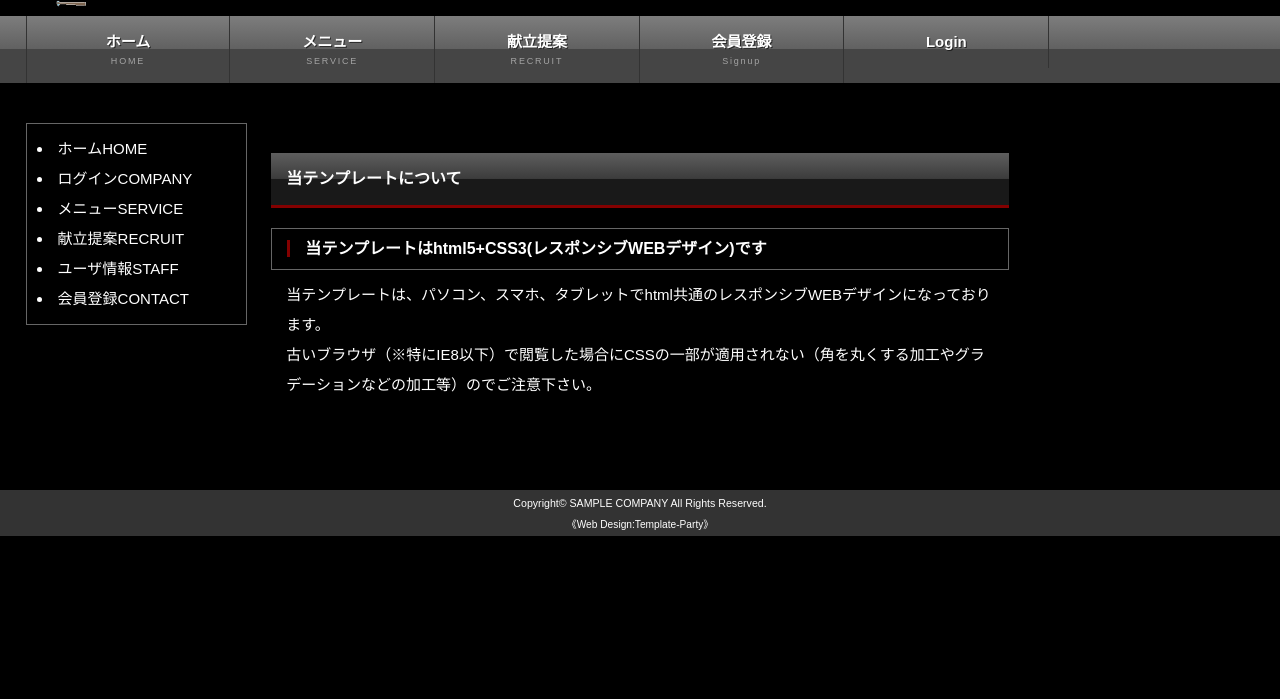
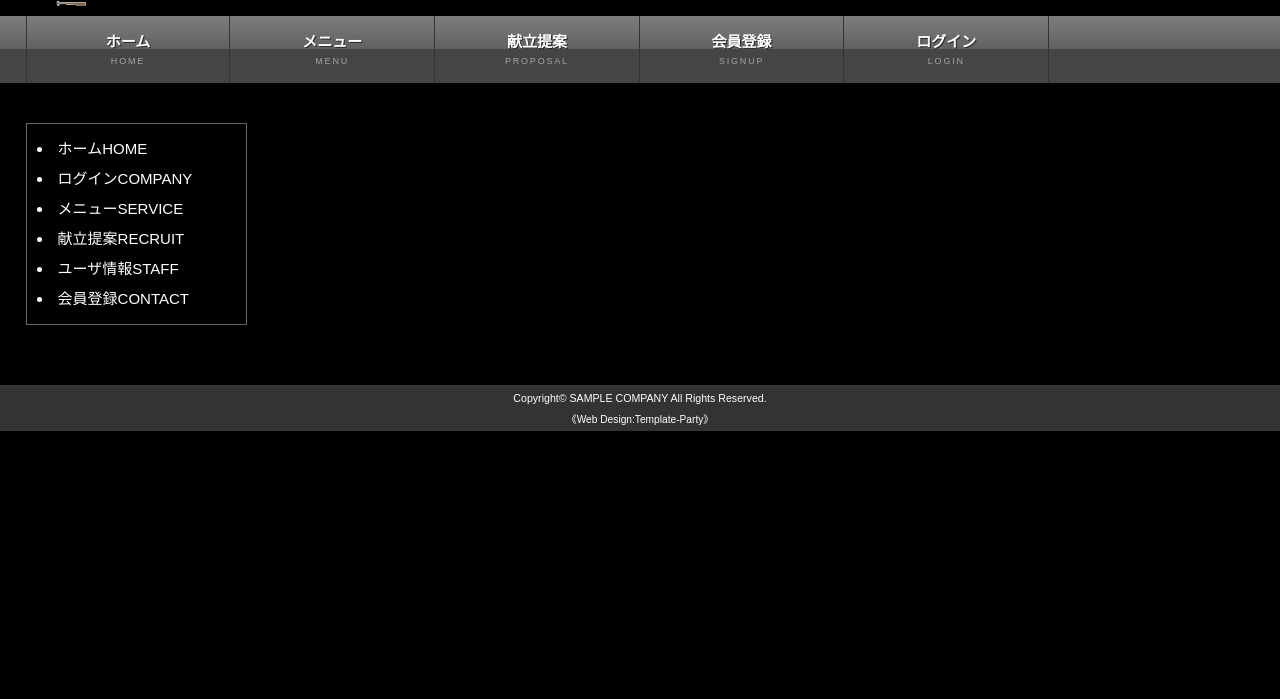
Before and after one commit to aiyama1467/LunchProject, a Django app: page / in a window 1280 px wide. Shown: the part 101-800 px from the top of the page. Run offline with Django 3.2, Linux system fonts and the light colour scheme.

Commit message:
base.htmlをきれいにした

```diff
--- a/templates/base.html
+++ b/templates/base.html
@@ -34,18 +34,18 @@
 <nav id="menubar">
     <ul class="inner">
         <li><a href="/">ホーム<span>HOME</span></a></li>
-<li><a href={% url 'menu_proposal:list' %} class="act">メニュー<span>SERVICE</span></a></li>
-<li><a href={% url 'menu_proposal:proposal' %} class="act">献立提案<span>RECRUIT</span></a></li>
+        <li><a href={% url 'menu_proposal:list' %} class="act">メニュー<span>MENU</span></a></li>
+        <li><a href={% url 'menu_proposal:proposal' %} class="act">献立提案<span>PROPOSAL</span></a></li>
         {% if user.is_superuser %}
         <li><a href={% url 'menu_proposal:add' %} class="act">メニューの追加<span>MenuAdd</span></a></li>
         {% endif %}
 
         {% if user.is_authenticated %}
         <li><a href="{% url 'logout' %}" class="logout">ログアウト<span>Logout</span></a></li>
-    <li><a href="{% url 'accounts:my_page' %}" class="logout">会員情報<span>User Menu</span></a></li>
+            <li><a href="{% url 'accounts:my_page' %}" class="info">会員情報<span>User Menu</span></a></li>
         {% else %}
-<li><a href="{% url 'accounts:signup' %}" class="signup">会員登録<span>Signup</span></a></li>
-<li><a href="{% url 'login' %}" class="login">Login</a></li>
+        <li><a href="{% url 'accounts:signup' %}" class="signup">会員登録<span>SIGNUP</span></a></li>
+        <li><a href="{% url 'login' %}" class="login">ログイン<span>LOGIN</span></a></li>
         {% endif %}
     </ul>
 </nav>
@@ -61,21 +61,19 @@
         <li><a href="{% url 'accounts:signup' %}" class="signup">会員登録<span>Signup</span></a></li>
         {% if user.is_authenticated %}
         <li><a href="{% url 'logout' %}" class="logout">ログアウト<span>Logout</span></a></li>
-    <li><a href="{% url 'accounts:my_page' %}" class="logout">会員情報<span>User Menu</span></a></li>
+            <li><a href="{% url 'accounts:my_page' %}" class="info">会員情報<span>User Menu</span></a></li>
         {% else %}
         <li><a href="{% url 'accounts:signup' %}" class="signup">会員登録<span>Signup</span></a></li>
-<li><a href="{% url 'login' %}" class="login">Login</a></li>
+        <li><a href="{% url 'login' %}" class="login">ログイン<span>LOGIN</span></a></li>
         {% endif %}
     </ul>
 </nav>
 
 <div id="contents" class="inner">
     <div id="contents-in">
-
         <div id="main">
 
             <section>
-
                 <div class="content">
                     {% if messages %}
                         <div>
@@ -87,32 +85,11 @@
                     {% block content %}
                     {% endblock %}
                 </div>
-
             </section>
-
-<section id="about">
-
-<h2>当テンプレートについて</h2>
-
-<h3>当テンプレートはhtml5+CSS3(レスポンシブWEBデザイン)です</h3>
-<p>当テンプレートは、パソコン、スマホ、タブレットでhtml共通のレスポンシブWEBデザインになっております。<br>
-古いブラウザ（※特にIE8以下）で閲覧した場合にCSSの一部が適用されない（角を丸くする加工やグラデーションなどの加工等）のでご注意下さい。</p>
-
-</section>
-
-<section>
-
         </div>
         <!--/#main-->
 
         <div id="sub">
-
-
-
-<section>
-
-</section>
-
             <div class="box1">
                 <li><a>ホーム<span>HOME</span></a></li>
                 <li><a>ログイン<span>COMPANY</span></a></li>
@@ -121,22 +98,14 @@
                 <li><a>ユーザ情報<span>STAFF</span></a></li>
                 <li><a>会員登録<span>CONTACT</span></a></li>
             </div>
-
         </div>
         <!--/#sub-->
 
+        <div id="side">
+        </div>
+        <!--/#side-->
     </div>
     <!--/#contents-in-->
-
-<div id="side">
-
-<section>
-
-</section>
-
-</div>
-<!--/#side-->
-
 </div>
 <!--/#contents-->
 
```
Lines whose indentation alone changed are shown as unchanged.
